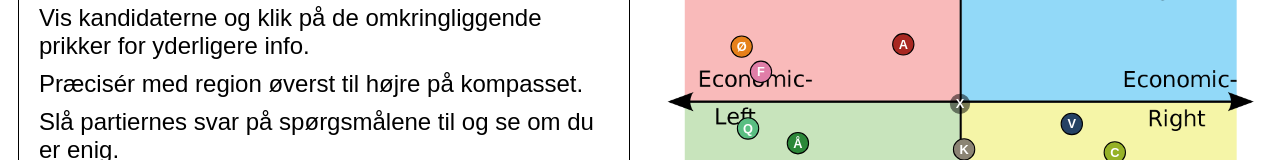
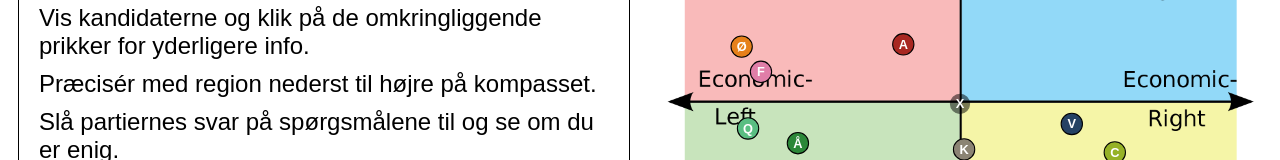
Before and after one commit to andersxa/Kandidattest2022, a plain HTML site: page index.html in a window 1280 px wide. Shown: the part 216-376 px from the top of the page. Drawn offline with nearby package versions, Linux system fonts and the light colour scheme.

Commit message:
Fix legend description

```diff
--- a/index.html
+++ b/index.html
@@ -42,7 +42,7 @@
                     <p>Vis kandidaterne og klik på de
                         omkringliggende prikker for yderligere info.</p>
                     <p>Præcisér med region
-                        øverst til højre på kompasset.</p>
+                        nederst til højre på kompasset.</p>
                     <p>Slå partiernes svar på spørgsmålene til og se om du er enig.</p>
                     <p>Resultatet vises under spørgsmålene</p>
                     <p>Scroll for flere spørgsmål.</p>
```
